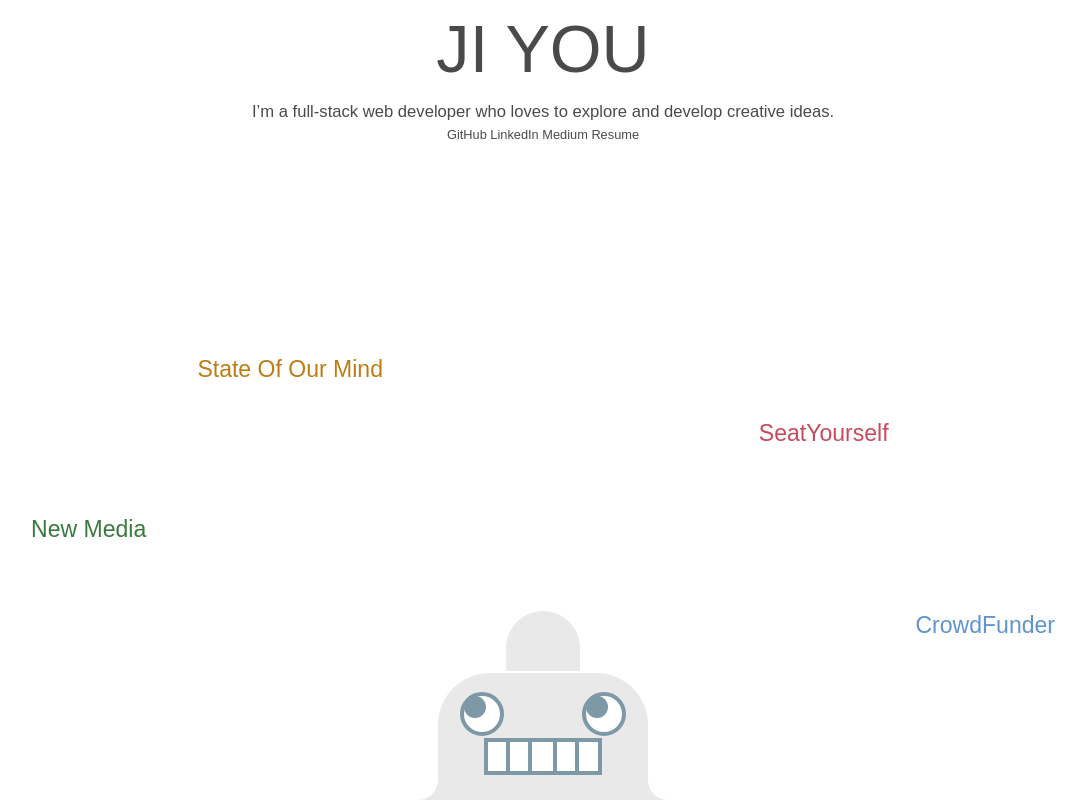
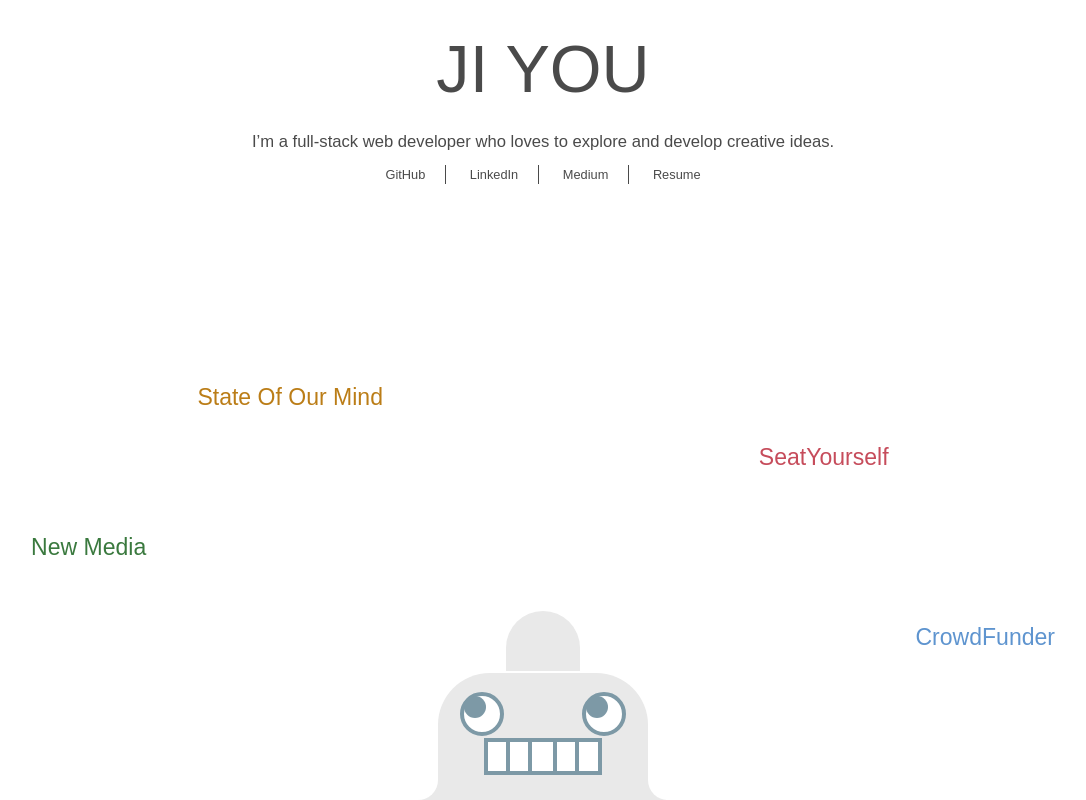
Before and after one commit to kroyagis/kroyagis.github.io, a plain HTML site: page index.html in a window 1280 px wide. Shown: the whole page, without its empty margins (97-1183 px from the left). Drawn offline with Linux system fonts and the light colour scheme.

Commit message:
-fixed the link style -adjusted the header and content height ratio

```diff
--- a/css/styles.css
+++ b/css/styles.css
@@ -31,7 +31,7 @@ STYLING THE NAV
 
 ***/
 header{
-  height: 20%;
+  height: 25%;
 }
 
 .nav-bar{
@@ -42,6 +42,7 @@ header{
 
 .title{
   margin: 0;
+  padding: 20px 0 10px;
   font-size: 5.547em;
 }
 
@@ -52,14 +53,20 @@ header{
 
 .nav-list{
   margin: 0;
-  padding: 0;
+  padding: 10px 0;
   font-size: 1.067em;
 }
 
 .nav-item{
+  padding: 0 20px;
   display: inline-block;
 }
-
+.nav1,
+.nav2,
+.nav3{
+  border-right: solid #4A4A4A;
+  border-right-width: 1px;
+}
 
 /***
 
@@ -77,7 +84,7 @@ body{
 }
 .canvas{
   position: relative;
-  height: 80%;
+  height: 75%;
 }
 .project-set{
   position: relative;
--- a/index.html
+++ b/index.html
@@ -3,6 +3,7 @@
   <head>
     <meta charset="utf-8">
     <link rel="stylesheet" href="css/styles.css"/>
+    <script type="text/javascript" src="javascript/jiyou.js"></script>
     <title>Ji You</title>
   </head>
   <body>
@@ -12,9 +13,9 @@
           <h1 class="title">JI YOU</h1>
           <h3 class="title-about">I’m a full-stack web developer who loves to explore and develop creative ideas.</h3>
           <ul class="nav-list">
-            <li class="nav-item"><a href="http://github.com/kroyagis">GitHub</a></li>
-            <li class="nav-item"><a href="http://linkedin.com/in/jwyou">LinkedIn</a></li>
-            <li class="nav-item"><a href="http://medium.com/@jiyou">Medium</a></li>
+            <li class="nav-item nav1"><a href="http://github.com/kroyagis">GitHub</a></li>
+            <li class="nav-item nav2"><a href="http://linkedin.com/in/jwyou">LinkedIn</a></li>
+            <li class="nav-item nav3"><a href="http://medium.com/@jiyou">Medium</a></li>
             <li class="nav-item"><a href="http://github.com/kroyagis">Resume</a></li>
           </ul>
         </nav>
```
Also changed, not shown: javascript/jiyou.js (added).
